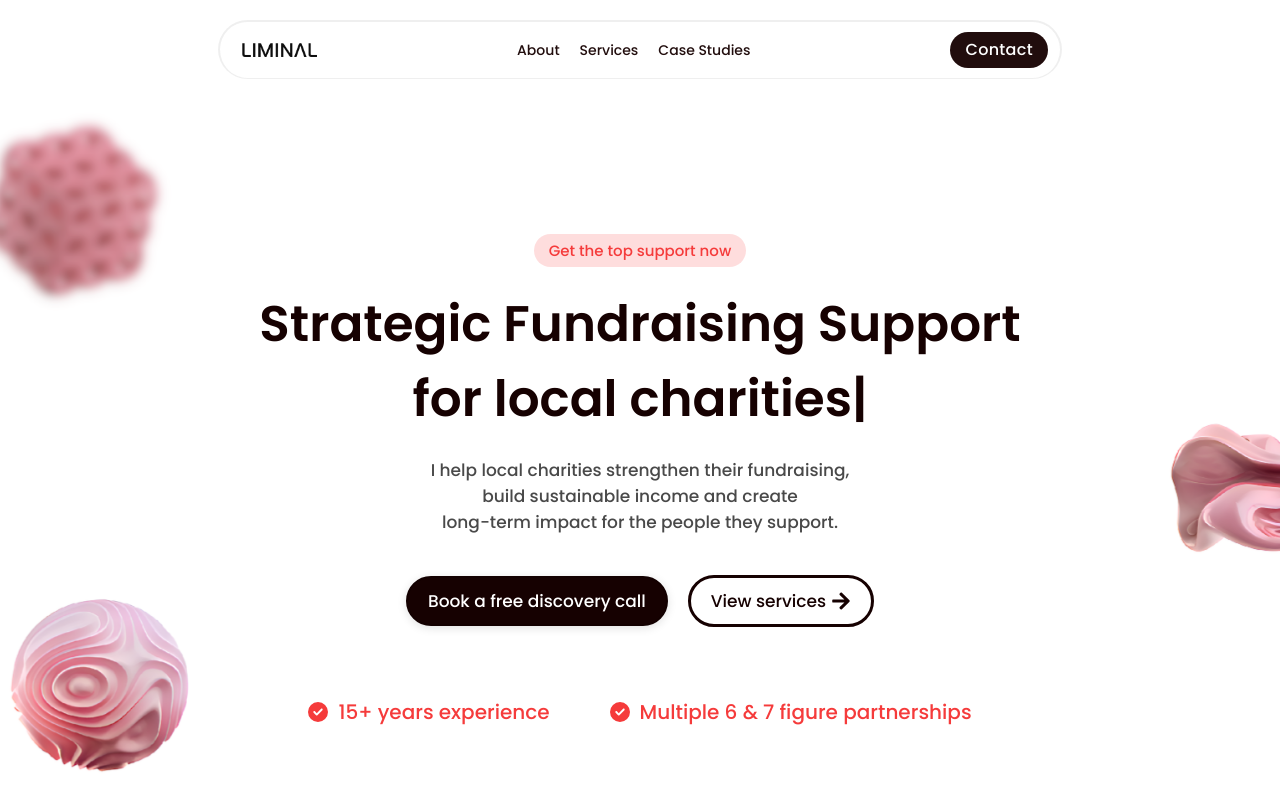
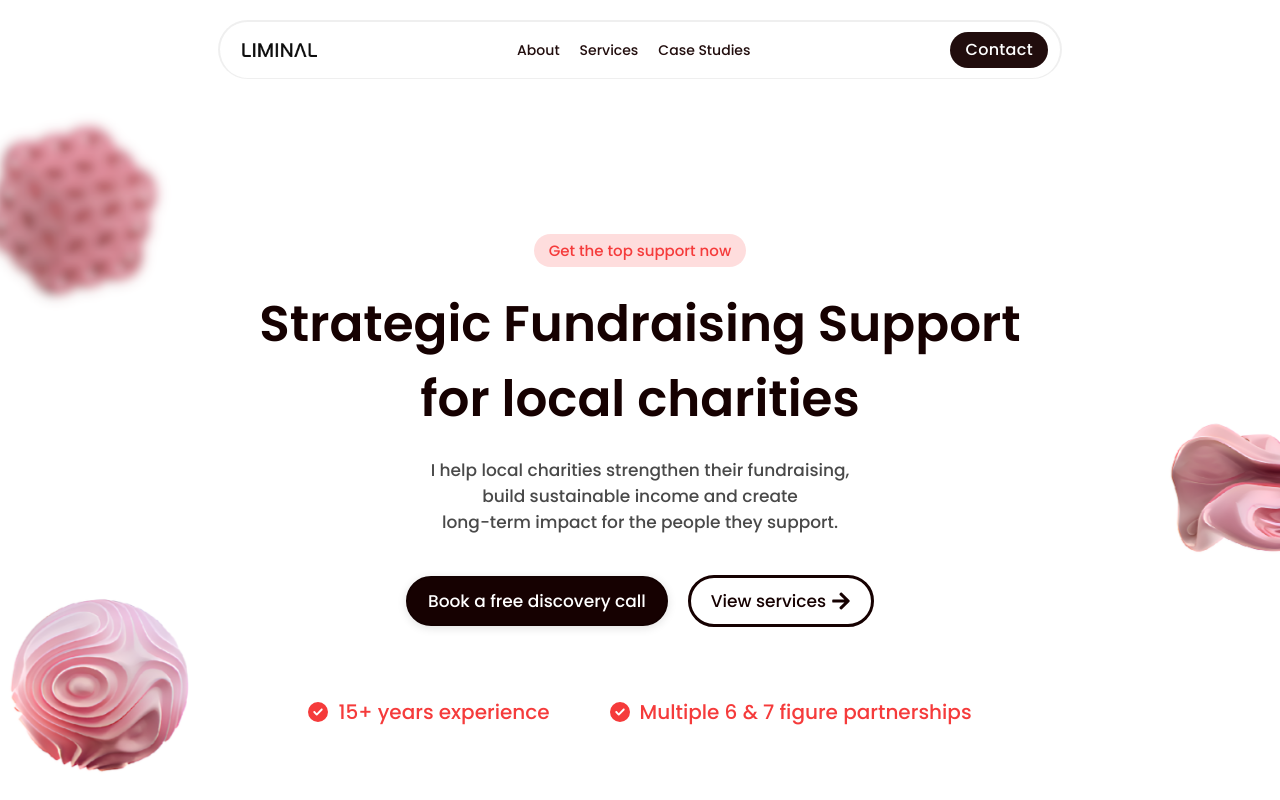
Before and after one commit to loumarzz01/Liminal, a React (Vite) app: page / in a window 1280 px wide. Shown: the top 800 px of the page. Built offline with nearby package versions, Linux system fonts and the light colour scheme.

Commit message:
typing cursor removed for typing animation

```diff
--- a/src/App.jsx
+++ b/src/App.jsx
@@ -176,6 +176,7 @@ export default function About() { //This function is exported so that it can be
                   sequence={["Strategic Fundraising Support\nfor local charities"]}
                   speed={60}
                   repeat={0}
+                  cursor={false}
                   style={{ whiteSpace: "pre-line"}}
                 />
               </span>
```
